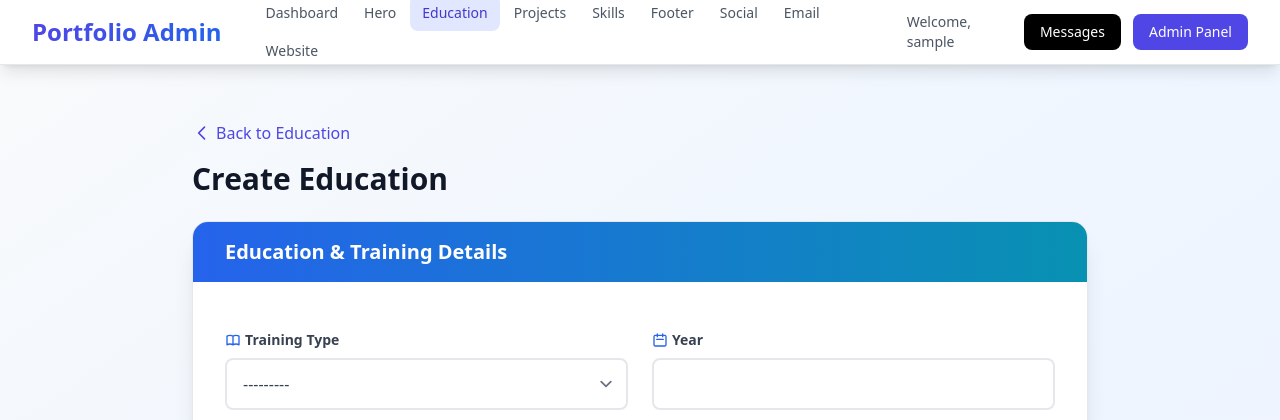
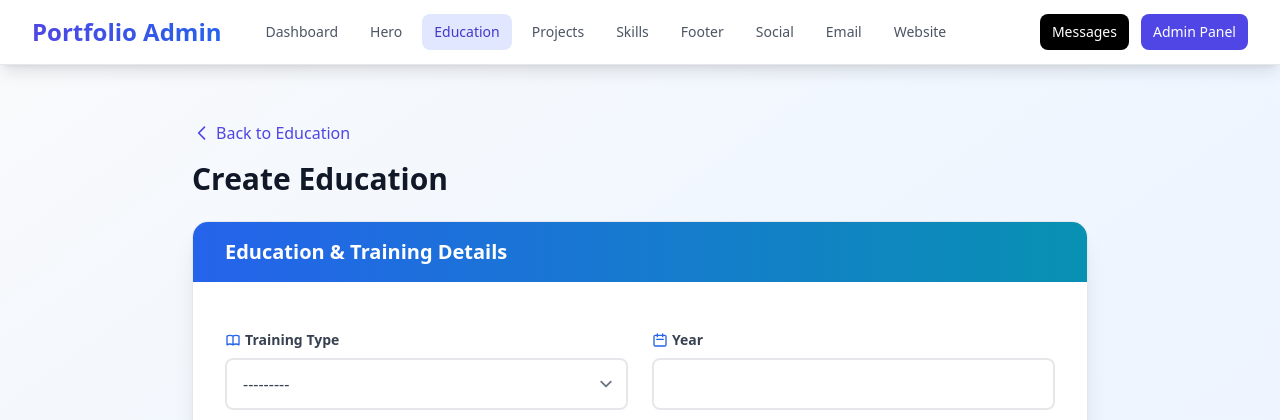
Before and after one commit to bonyaminshaznuz/shaznuz.com, a Django app: page /education/create/ in a window 1280 px wide. Shown: the top 420 px of the page. Run offline with Django 5.2, Linux system fonts and the light colour scheme; the visitor is signed in with stand-in values (Sample User, id 1); some libraries are stand-ins or nearby versions.

Commit message:
navbar and hero fix

```diff
--- a/backend/user/forms.py
+++ b/backend/user/forms.py
@@ -100,8 +100,9 @@ class MailjetSettingsForm(forms.ModelForm):
 class WebsiteForm(forms.ModelForm):
     class Meta:
         model = Website
-        fields = ['name', 'favicon']  # Exclude profile_picture
+        fields = ['name', 'favicon', 'profile_picture']
         widgets = {
             'name': forms.TextInput(attrs={'class': 'w-full px-4 py-3 border-2 border-gray-200 rounded-lg focus:border-teal-500 focus:ring-2 focus:ring-teal-200 transition-all duration-200 outline-none text-gray-700 placeholder-gray-400'}),
             'favicon': forms.FileInput(attrs={'class': 'w-full px-4 py-3 border-2 border-gray-200 rounded-lg focus:border-teal-500 focus:ring-2 focus:ring-teal-200 transition-all duration-200 outline-none text-sm text-gray-600 file:mr-4 file:py-2 file:px-4 file:rounded-lg file:border-0 file:text-sm file:font-semibold file:bg-teal-50 file:text-teal-700 hover:file:bg-teal-100 file:cursor-pointer cursor-pointer'}),
+            'profile_picture': forms.FileInput(attrs={'class': 'w-full px-4 py-3 border-2 border-gray-200 rounded-lg focus:border-indigo-500 focus:ring-2 focus:ring-indigo-200 transition-all duration-200 outline-none text-sm text-gray-600 file:mr-4 file:py-2 file:px-4 file:rounded-lg file:border-0 file:text-sm file:font-semibold file:bg-indigo-50 file:text-indigo-700 hover:file:bg-indigo-100 file:cursor-pointer cursor-pointer'}),
         }
--- a/backend/user/templates/base.html
+++ b/backend/user/templates/base.html
@@ -21,17 +21,17 @@
 <body class="bg-gradient-to-br from-gray-50 via-blue-50 to-indigo-50 min-h-screen">
     <!-- Navigation -->
     <nav class="bg-white shadow-lg border-b border-gray-200 sticky top-0 z-50">
-        <div class="max-w-7xl mx-auto px-4 sm:px-6 lg:px-8">
-            <div class="flex flex-col lg:flex-row lg:justify-between lg:items-center py-3 lg:py-0 lg:h-16">
+        <div class="max-w-7xl mx-auto px-3 sm:px-4 md:px-6 lg:px-8">
+            <div class="flex flex-col xl:flex-row xl:justify-between xl:items-center py-3 xl:py-0 xl:h-16">
                 <!-- Logo and Mobile Menu Button Row -->
-                <div class="flex justify-between items-center">
+                <div class="flex justify-between items-center w-full xl:w-auto">
                     <div class="flex-shrink-0">
-                        <a href="{% url 'dashboard' %}" class="text-xl lg:text-2xl font-bold bg-gradient-to-r from-indigo-600 to-blue-600 bg-clip-text text-transparent">
+                        <a href="{% url 'dashboard' %}" class="text-lg sm:text-xl md:text-2xl font-bold bg-gradient-to-r from-indigo-600 to-blue-600 bg-clip-text text-transparent whitespace-nowrap">
                             Portfolio Admin
                         </a>
                     </div>
                     <!-- Mobile menu button -->
-                    <button type="button" id="mobile-menu-button" class="lg:hidden inline-flex items-center justify-center p-2 rounded-md text-gray-400 hover:text-gray-500 hover:bg-gray-100 focus:outline-none focus:ring-2 focus:ring-inset focus:ring-indigo-500" aria-expanded="false">
+                    <button type="button" id="mobile-menu-button" class="xl:hidden inline-flex items-center justify-center p-2 rounded-md text-gray-400 hover:text-gray-500 hover:bg-gray-100 focus:outline-none focus:ring-2 focus:ring-inset focus:ring-indigo-500 transition-all duration-200" aria-expanded="false">
                         <span class="sr-only">Open main menu</span>
                         <!-- Hamburger icon -->
                         <svg id="menu-icon" class="block h-6 w-6" fill="none" viewBox="0 0 24 24" stroke="currentColor">
@@ -45,44 +45,44 @@
                 </div>
 
                 <!-- Desktop Navigation Menu -->
-                <div class="hidden lg:flex lg:items-center lg:flex-1 lg:justify-between lg:ml-8">
-                    <div class="flex flex-wrap items-center gap-1 lg:gap-0.5">
-                        <a href="{% url 'dashboard' %}" class="px-3 py-2 rounded-lg text-xs lg:text-sm font-medium transition-all duration-200 whitespace-nowrap {% if request.resolver_match.url_name == 'dashboard' %}bg-indigo-100 text-indigo-700{% else %}text-gray-600 hover:bg-gray-100 hover:text-gray-900{% endif %}">
+                <div class="hidden xl:flex xl:items-center xl:flex-1 xl:justify-between xl:ml-8">
+                    <div class="flex flex-wrap items-center gap-1 xl:gap-2">
+                        <a href="{% url 'dashboard' %}" class="px-2 xl:px-3 py-2 rounded-lg text-xs xl:text-sm font-medium transition-all duration-200 whitespace-nowrap {% if request.resolver_match.url_name == 'dashboard' %}bg-indigo-100 text-indigo-700{% else %}text-gray-600 hover:bg-gray-100 hover:text-gray-900{% endif %}">
                             Dashboard
                         </a>
-                        <a href="{% url 'hero_list' %}" class="px-3 py-2 rounded-lg text-xs lg:text-sm font-medium transition-all duration-200 whitespace-nowrap {% if 'hero' in request.resolver_match.url_name %}bg-indigo-100 text-indigo-700{% else %}text-gray-600 hover:bg-gray-100 hover:text-gray-900{% endif %}">
+                        <a href="{% url 'hero_list' %}" class="px-2 xl:px-3 py-2 rounded-lg text-xs xl:text-sm font-medium transition-all duration-200 whitespace-nowrap {% if 'hero' in request.resolver_match.url_name %}bg-indigo-100 text-indigo-700{% else %}text-gray-600 hover:bg-gray-100 hover:text-gray-900{% endif %}">
                             Hero
                         </a>
-                        <a href="{% url 'education_list' %}" class="px-3 py-2 rounded-lg text-xs lg:text-sm font-medium transition-all duration-200 whitespace-nowrap {% if 'education' in request.resolver_match.url_name %}bg-indigo-100 text-indigo-700{% else %}text-gray-600 hover:bg-gray-100 hover:text-gray-900{% endif %}">
+                        <a href="{% url 'education_list' %}" class="px-2 xl:px-3 py-2 rounded-lg text-xs xl:text-sm font-medium transition-all duration-200 whitespace-nowrap {% if 'education' in request.resolver_match.url_name %}bg-indigo-100 text-indigo-700{% else %}text-gray-600 hover:bg-gray-100 hover:text-gray-900{% endif %}">
                             Education
                         </a>
-                        <a href="{% url 'project_list' %}" class="px-3 py-2 rounded-lg text-xs lg:text-sm font-medium transition-all duration-200 whitespace-nowrap {% if 'project' in request.resolver_match.url_name %}bg-indigo-100 text-indigo-700{% else %}text-gray-600 hover:bg-gray-100 hover:text-gray-900{% endif %}">
+                        <a href="{% url 'project_list' %}" class="px-2 xl:px-3 py-2 rounded-lg text-xs xl:text-sm font-medium transition-all duration-200 whitespace-nowrap {% if 'project' in request.resolver_match.url_name %}bg-indigo-100 text-indigo-700{% else %}text-gray-600 hover:bg-gray-100 hover:text-gray-900{% endif %}">
                             Projects
                         </a>
-                        <a href="{% url 'skill_category_list' %}" class="px-3 py-2 rounded-lg text-xs lg:text-sm font-medium transition-all duration-200 whitespace-nowrap {% if 'skill' in request.resolver_match.url_name %}bg-indigo-100 text-indigo-700{% else %}text-gray-600 hover:bg-gray-100 hover:text-gray-900{% endif %}">
+                        <a href="{% url 'skill_category_list' %}" class="px-2 xl:px-3 py-2 rounded-lg text-xs xl:text-sm font-medium transition-all duration-200 whitespace-nowrap {% if 'skill' in request.resolver_match.url_name %}bg-indigo-100 text-indigo-700{% else %}text-gray-600 hover:bg-gray-100 hover:text-gray-900{% endif %}">
                             Skills
                         </a>
-                        <a href="{% url 'footer_list' %}" class="px-3 py-2 rounded-lg text-xs lg:text-sm font-medium transition-all duration-200 whitespace-nowrap {% if 'footer' in request.resolver_match.url_name %}bg-indigo-100 text-indigo-700{% else %}text-gray-600 hover:bg-gray-100 hover:text-gray-900{% endif %}">
+                        <a href="{% url 'footer_list' %}" class="px-2 xl:px-3 py-2 rounded-lg text-xs xl:text-sm font-medium transition-all duration-200 whitespace-nowrap {% if 'footer' in request.resolver_match.url_name %}bg-indigo-100 text-indigo-700{% else %}text-gray-600 hover:bg-gray-100 hover:text-gray-900{% endif %}">
                             Footer
                         </a>
-                        <a href="{% url 'social_icon_list' %}" class="px-3 py-2 rounded-lg text-xs lg:text-sm font-medium transition-all duration-200 whitespace-nowrap {% if 'social' in request.resolver_match.url_name %}bg-indigo-100 text-indigo-700{% else %}text-gray-600 hover:bg-gray-100 hover:text-gray-900{% endif %}">
+                        <a href="{% url 'social_icon_list' %}" class="px-2 xl:px-3 py-2 rounded-lg text-xs xl:text-sm font-medium transition-all duration-200 whitespace-nowrap {% if 'social' in request.resolver_match.url_name %}bg-indigo-100 text-indigo-700{% else %}text-gray-600 hover:bg-gray-100 hover:text-gray-900{% endif %}">
                             Social
                         </a>
-                        <a href="{% url 'mailjet_settings' %}" class="px-3 py-2 rounded-lg text-xs lg:text-sm font-medium transition-all duration-200 whitespace-nowrap {% if 'mailjet' in request.resolver_match.url_name %}bg-indigo-100 text-indigo-700{% else %}text-gray-600 hover:bg-gray-100 hover:text-gray-900{% endif %}">
+                        <a href="{% url 'mailjet_settings' %}" class="px-2 xl:px-3 py-2 rounded-lg text-xs xl:text-sm font-medium transition-all duration-200 whitespace-nowrap {% if 'mailjet' in request.resolver_match.url_name %}bg-indigo-100 text-indigo-700{% else %}text-gray-600 hover:bg-gray-100 hover:text-gray-900{% endif %}">
                             Email
                         </a>
-                        <a href="{% url 'website_settings' %}" class="px-3 py-2 rounded-lg text-xs lg:text-sm font-medium transition-all duration-200 whitespace-nowrap {% if 'website' in request.resolver_match.url_name %}bg-indigo-100 text-indigo-700{% else %}text-gray-600 hover:bg-gray-100 hover:text-gray-900{% endif %}">
+                        <a href="{% url 'website_settings' %}" class="px-2 xl:px-3 py-2 rounded-lg text-xs xl:text-sm font-medium transition-all duration-200 whitespace-nowrap {% if 'website' in request.resolver_match.url_name %}bg-indigo-100 text-indigo-700{% else %}text-gray-600 hover:bg-gray-100 hover:text-gray-900{% endif %}">
                             Website
                         </a>
                     </div>
 
                     <!-- Right side: Welcome, Messages and Admin Panel -->
-                    <div class="flex items-center space-x-2 lg:space-x-3 ml-4">
-                        <span class="text-xs lg:text-sm text-gray-600 hidden xl:block">Welcome, {{ user.username }}</span>
-                        <a href="{% url 'contact_submission_list' %}" class="px-3 lg:px-4 py-2 bg-black text-white rounded-lg hover:bg-gray-800 transition-colors text-xs lg:text-sm font-medium whitespace-nowrap">
+                    <div class="flex items-center space-x-2 xl:space-x-3 ml-2 xl:ml-4">
+                        <span class="text-xs xl:text-sm text-gray-600 hidden 2xl:block">Welcome, {{ user.username }}</span>
+                        <a href="{% url 'contact_submission_list' %}" class="px-2 xl:px-3 2xl:px-4 py-1.5 xl:py-2 bg-black text-white rounded-lg hover:bg-gray-800 transition-colors text-xs xl:text-sm font-medium whitespace-nowrap">
                             Messages
                         </a>
-                        <a href="/admin/" class="px-3 lg:px-4 py-2 bg-indigo-600 text-white rounded-lg hover:bg-indigo-700 transition-colors text-xs lg:text-sm font-medium whitespace-nowrap">
+                        <a href="/admin/" class="px-2 xl:px-3 2xl:px-4 py-1.5 xl:py-2 bg-indigo-600 text-white rounded-lg hover:bg-indigo-700 transition-colors text-xs xl:text-sm font-medium whitespace-nowrap">
                             Admin Panel
                         </a>
                     </div>
@@ -90,22 +90,48 @@
             </div>
 
         <!-- Mobile Menu -->
-        <div id="mobile-menu" class="hidden lg:hidden border-t border-gray-200">
+        <div id="mobile-menu" class="hidden xl:hidden border-t border-gray-200">
             <div class="px-2 pt-2 pb-3 space-y-1">
-                <a href="{% url 'dashboard' %}" class="block px-3 py-2 rounded-md text-base font-medium text-gray-700 hover:bg-gray-100">Dashboard</a>
-                <a href="{% url 'hero_list' %}" class="block px-3 py-2 rounded-md text-base font-medium text-gray-700 hover:bg-gray-100">Hero</a>
-                <a href="{% url 'education_list' %}" class="block px-3 py-2 rounded-md text-base font-medium text-gray-700 hover:bg-gray-100">Education</a>
-                <a href="{% url 'project_list' %}" class="block px-3 py-2 rounded-md text-base font-medium text-gray-700 hover:bg-gray-100">Projects</a>
-                <a href="{% url 'skill_category_list' %}" class="block px-3 py-2 rounded-md text-base font-medium text-gray-700 hover:bg-gray-100">Skills</a>
-                <a href="{% url 'footer_list' %}" class="block px-3 py-2 rounded-md text-base font-medium text-gray-700 hover:bg-gray-100">Footer</a>
-                <a href="{% url 'social_icon_list' %}" class="block px-3 py-2 rounded-md text-base font-medium text-gray-700 hover:bg-gray-100">Social</a>
-                <a href="{% url 'mailjet_settings' %}" class="block px-3 py-2 rounded-md text-base font-medium text-gray-700 hover:bg-gray-100">Email</a>
-                <a href="{% url 'website_settings' %}" class="block px-3 py-2 rounded-md text-base font-medium text-gray-700 hover:bg-gray-100">Website</a>
+                <a href="{% url 'dashboard' %}" class="mobile-nav-item block px-3 py-2.5 rounded-md text-sm sm:text-base font-medium text-gray-700 hover:bg-gray-100 transition-colors duration-200 {% if request.resolver_match.url_name == 'dashboard' %}bg-indigo-50 text-indigo-700{% endif %}">
+                    Dashboard
+                </a>
+                <a href="{% url 'hero_list' %}" class="mobile-nav-item block px-3 py-2.5 rounded-md text-sm sm:text-base font-medium text-gray-700 hover:bg-gray-100 transition-colors duration-200 {% if 'hero' in request.resolver_match.url_name %}bg-indigo-50 text-indigo-700{% endif %}">
+                    Hero
+                </a>
+                <a href="{% url 'education_list' %}" class="mobile-nav-item block px-3 py-2.5 rounded-md text-sm sm:text-base font-medium text-gray-700 hover:bg-gray-100 transition-colors duration-200 {% if 'education' in request.resolver_match.url_name %}bg-indigo-50 text-indigo-700{% endif %}">
+                    Education
+                </a>
+                <a href="{% url 'project_list' %}" class="mobile-nav-item block px-3 py-2.5 rounded-md text-sm sm:text-base font-medium text-gray-700 hover:bg-gray-100 transition-colors duration-200 {% if 'project' in request.resolver_match.url_name %}bg-indigo-50 text-indigo-700{% endif %}">
+                    Projects
+                </a>
+                <a href="{% url 'skill_category_list' %}" class="mobile-nav-item block px-3 py-2.5 rounded-md text-sm sm:text-base font-medium text-gray-700 hover:bg-gray-100 transition-colors duration-200 {% if 'skill' in request.resolver_match.url_name %}bg-indigo-50 text-indigo-700{% endif %}">
+                    Skills
+                </a>
+                <a href="{% url 'footer_list' %}" class="mobile-nav-item block px-3 py-2.5 rounded-md text-sm sm:text-base font-medium text-gray-700 hover:bg-gray-100 transition-colors duration-200 {% if 'footer' in request.resolver_match.url_name %}bg-indigo-50 text-indigo-700{% endif %}">
+                    Footer
+                </a>
+                <a href="{% url 'social_icon_list' %}" class="mobile-nav-item block px-3 py-2.5 rounded-md text-sm sm:text-base font-medium text-gray-700 hover:bg-gray-100 transition-colors duration-200 {% if 'social' in request.resolver_match.url_name %}bg-indigo-50 text-indigo-700{% endif %}">
+                    Social
+                </a>
+                <a href="{% url 'mailjet_settings' %}" class="mobile-nav-item block px-3 py-2.5 rounded-md text-sm sm:text-base font-medium text-gray-700 hover:bg-gray-100 transition-colors duration-200 {% if 'mailjet' in request.resolver_match.url_name %}bg-indigo-50 text-indigo-700{% endif %}">
+                    Email
+                </a>
+                <a href="{% url 'website_settings' %}" class="mobile-nav-item block px-3 py-2.5 rounded-md text-sm sm:text-base font-medium text-gray-700 hover:bg-gray-100 transition-colors duration-200 {% if 'website' in request.resolver_match.url_name %}bg-indigo-50 text-indigo-700{% endif %}">
+                    Website
+                </a>
 
                 <!-- Action Buttons -->
-                <div class="pt-2 border-t border-gray-200 space-y-2">
-                    <a href="{% url 'contact_submission_list' %}" class="block px-3 py-2 rounded-md text-base font-medium bg-black text-white hover:bg-gray-800 text-center">Messages</a>
-                    <a href="/admin/" class="block px-3 py-2 rounded-md text-base font-medium bg-indigo-600 text-white hover:bg-indigo-700 text-center">Admin Panel</a>
+                <div class="pt-3 border-t border-gray-200 space-y-2">
+                    <div class="px-2 py-1 text-xs text-gray-500 font-medium">Quick Actions</div>
+                    <a href="{% url 'contact_submission_list' %}" class="mobile-nav-item block px-3 py-2.5 rounded-md text-sm sm:text-base font-medium bg-black text-white hover:bg-gray-800 text-center transition-colors duration-200">
+                        Messages
+                    </a>
+                    <a href="/admin/" class="mobile-nav-item block px-3 py-2.5 rounded-md text-sm sm:text-base font-medium bg-indigo-600 text-white hover:bg-indigo-700 text-center transition-colors duration-200">
+                        Admin Panel
+                    </a>
+                    <div class="px-2 py-1 text-xs text-gray-500">
+                        <span class="font-medium">User:</span> {{ user.username }}
+                    </div>
                 </div>
             </div>
         </div>
```
Also changed, not shown: other parts of backend/user/templates/base.html (+38 -15 lines), DEPLOYMENT_GUIDE.md (+26 -5 lines), DNS_SETUP_GUIDE.md (added, +126 -0 lines), frontend/src/routes/HomePage.jsx (+22 -4 lines).
